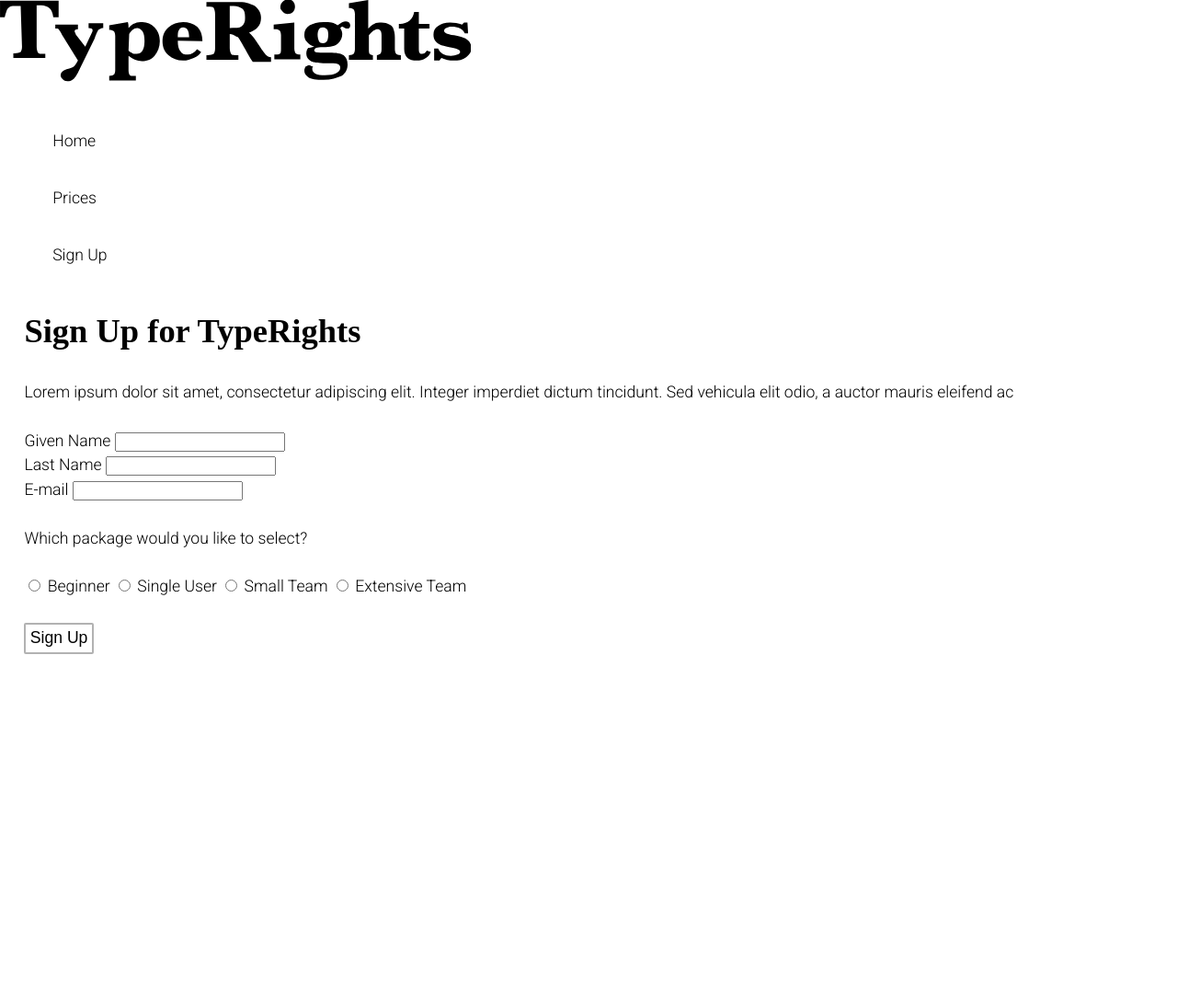
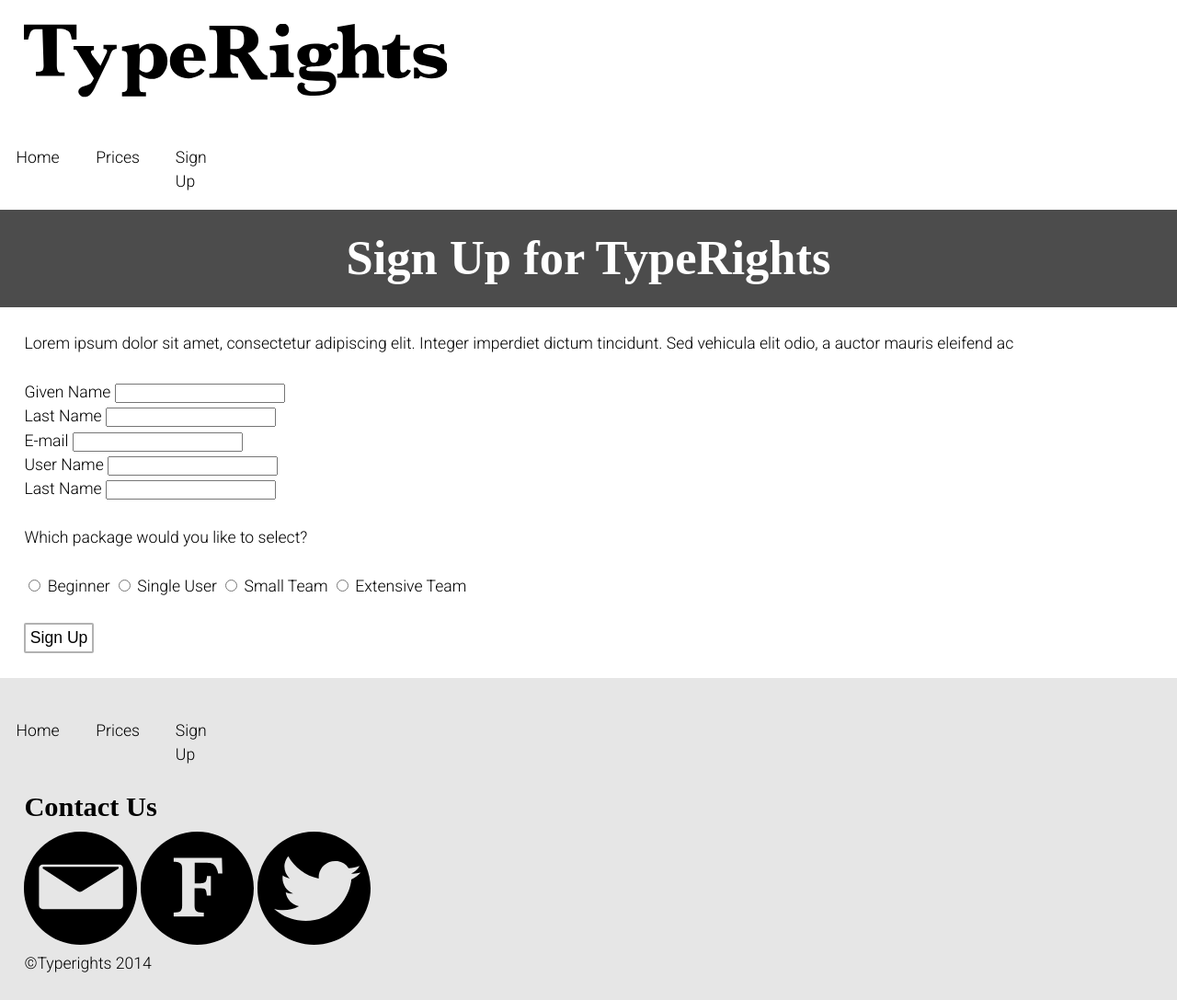
Before and after one commit to valeriebordeleau/saas, a plain HTML site: page signup.html in a window 1280 px wide. Shown: the whole page at 92% size. Before the commit the page ends 800 px from the top, so only its background shows below. Drawn offline with Linux system fonts and the light colour scheme.

Commit message:
Add 3-point headline

```diff
--- a/signup.html
+++ b/signup.html
@@ -11,40 +11,57 @@
 </head>
 <body>
 
+<div class="nav-btn">
+        <a href="#navfooter">Navigate</a>
+    </div>
+
 <header role="banner">
-    <div class="logotype">
+    <div class="logotype island">
             <img src="images/logotype.svg" a href="index.html">
         </div>
-<div class="nav">
-    <nav id="nav" role="navigation">
-    <ul class="nav kilo gutter push-0 brand island">
-        <li class="gutter-half"><a href="index.html">Home</a></li>
-        <li class="gutter-half"><a href="pricing.html">Prices</a></li>
-        <li class="gutter-half">
+<div class="grid">
+    <div class="nav">
+        <nav id="nav" role="navigation">
+        <ul class="nav nav-top kilo push-0 brand" data-state="collapsed">
+            <li class="unit unit-s-1 unit-m-1-3"><a href="index.html">Home</a></li>
+            <li class="unit unit-s-1 unit-m-1-3"><a href="pricing.html">Prices</a></li>
+            <li class="unit unit-s-1 unit-m-1-3">
             <a href="signup.html">Sign Up</a></li>
-    </ul>
-</nav>
+        </ul>
+        </nav>
+    </div>
+</div>
 
 </header>
 
-   <h2 class="gutter">Sign Up for TypeRights</h2>
+   <h2 class="island banner-pricing zetta center">Sign Up for TypeRights</h2>
 
 <p class="centered gutter">Lorem ipsum dolor sit amet, consectetur adipiscing elit. Integer imperdiet dictum tincidunt. Sed vehicula elit odio, a auctor mauris eleifend ac </em></p>
 
 <div class="gutter">
-    <label for="name">Given Name</label>
+    <label for="given-name">Given Name</label>
     <input type="text" id="name">
 </div>
 
 <div class="gutter">
-    <label for="name">Last Name</label>
+    <label for="last-name">Last Name</label>
     <input type="text" id="name">
 </div>
 
 <div class="gutter">
-    <label for="e-mail">E-mail</label>
+    <label for="email">E-mail</label>
     <input type="email" id="e-mail">
 </div>
+
+    <div class="gutter">
+    <label for="user-name">User Name</label>
+    <input type="text" id="name">
+    </div>
+
+    <div class="gutter">
+    <label for="password">Last Name</label>
+    <input type="text" id="name">
+    </div>
 
 </div>
 
@@ -70,15 +87,42 @@
     </span>
     </div>
 
-    </div>
 
     <div class="button island">
     <button a href="thanks.html">Sign Up</button>
     </div>
+
+<footer>
+
+<div class="light pad-top">
+
+<nav id="navfooter" role="navigation" class="navfooter grid">
+       <ul class="nav kilo push-0 brand">
+        <li class="unit unit-s-1-3 unit-m-1-3 unit-l-1-3"><a href="index.html">Home</a></li>
+        <li class="unit unit-s-1-3 unit-m-1-3 unit-l-1-3"><a href="pricing.html">Prices</a></li>
+        <li class="unit unit-s-1-3 unit-m-1-3 unit-l-1-3">
+            <a href="signup.html">Sign Up</a></li>
+    </ul>
+</nav>
+
+<div class="social gutter">
+<h3 class="push-0">Contact Us</h3>
+    <div class="linkicons">
+        <img class="socialicons" src="images/logo-email.svg" a href="http://www.outlook.com">
+        <img class="socialicons" src="images/logo-fb.svg" a href="http://www.facebook.com">
+        <img src="images/logo-twitter.svg" a href="http://twitter.com" class="socialicons">
+    </div>
 </div>
 
-<footer>
+<div class="Copyrights">
+<p class="gutter pad-bottom push-0">©Typerights 2014</p>
+</div>
+
+</div>
+
 </footer>
+
+<script src="js/nav.js"></script>
 
 </body>
 </html>
```
Also changed, not shown: index.html (+8 -1 lines), pricing.html (+1 -1 lines).
